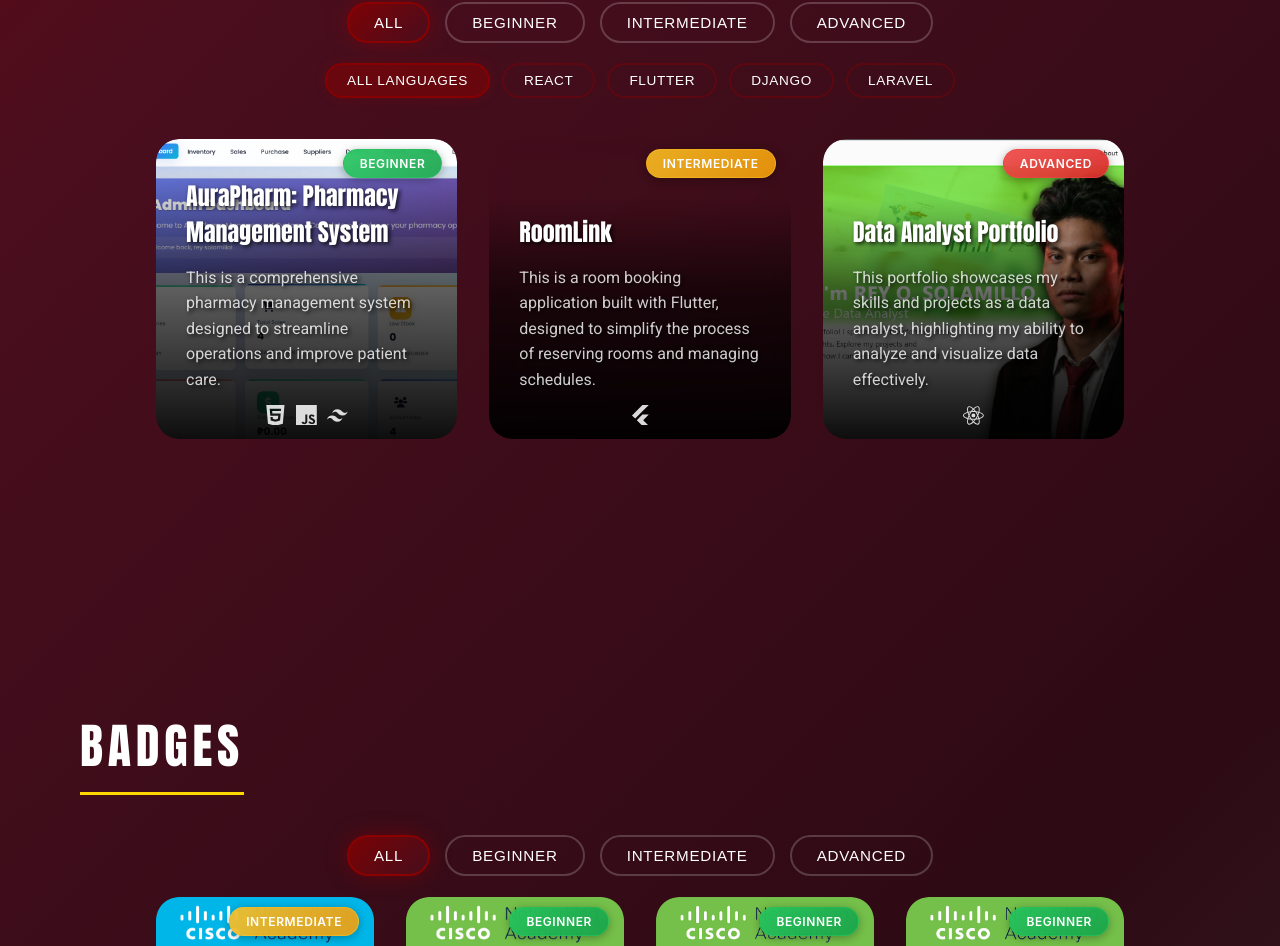
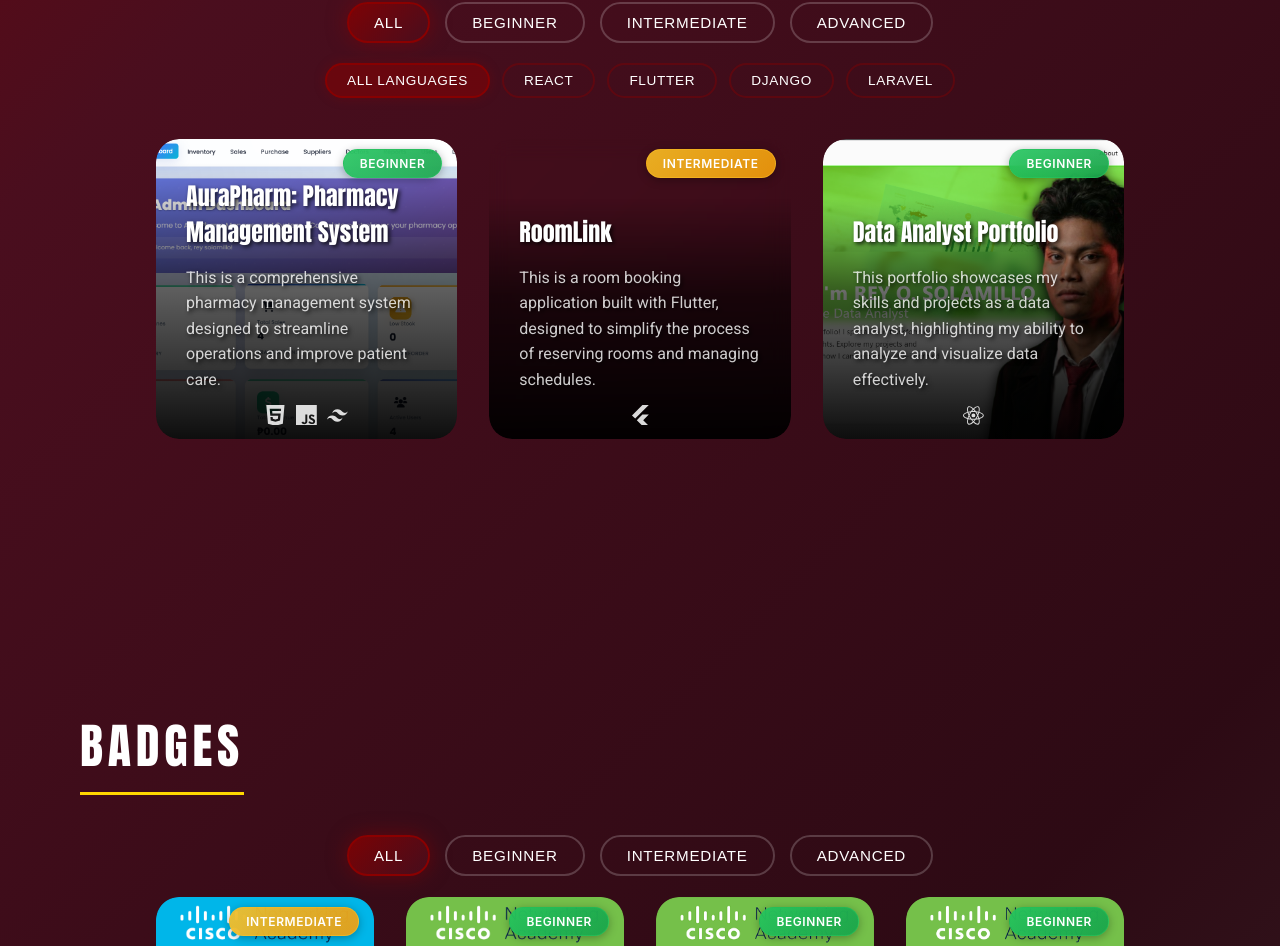
Before and after one commit to reysolamillo123/PortfolioRey, a React (Vite) app: page / in a window 1280 px wide. Shown: the part 1485-2431 px from the top of the page. Built offline with nearby package versions, Linux system fonts and the light colour scheme; a web font is replaced by a local one.

Commit message:
Fix Data Analyst Portfolio badge to beginner

```diff
--- a/App.jsx
+++ b/App.jsx
@@ -198,7 +198,7 @@ function App() {
             )}
             {(projectCategory === 'all' || projectCategory === 'intermediate') && (projectLanguage === 'all' || projectLanguage === 'flutter') && (
               <SpotlightCard spotlightColor="rgba(139, 0, 0, 0.3)">
-                <div className="project-card">
+                <div className="project-card" onClick={() => openModal(['https://picsum.photos/seed/roomlink1/1200/800', 'https://picsum.photos/seed/roomlink2/1200/800', 'https://picsum.photos/seed/roomlink3/1200/800'], 'RoomLink', 'This is a room booking application built with Flutter, designed to simplify the process of reserving rooms and managing schedules.')}>
                   <div className="card-image"></div>
                   <span className="difficulty-badge intermediate">Intermediate</span>
                   <div className="card-overlay">
@@ -211,11 +211,11 @@ function App() {
                 </div>
               </SpotlightCard>
             )}
-            {(projectCategory === 'all' || projectCategory === 'advanced') && (projectLanguage === 'all' || projectLanguage === 'laravel') && (
+            {(projectCategory === 'all' || projectCategory === 'beginner') && (projectLanguage === 'all' || projectLanguage === 'react') && (
               <SpotlightCard spotlightColor="rgba(139, 0, 0, 0.3)">
                 <div className="project-card" onClick={() => openModal([data1, data2, data3], 'Data Analyst Portfolio', 'This portfolio showcases my skills and projects as a data analyst, highlighting my ability to analyze and visualize data effectively.')}>
                   <div className="card-image" style={{ backgroundImage:  `url(${data1})` }}></div>
-                  <span className="difficulty-badge advanced">Advanced</span>
+                  <span className="difficulty-badge beginner">Beginner</span>
                   <div className="card-overlay">
                     <h3>Data Analyst Portfolio</h3>
                     <p>This portfolio showcases my skills and projects as a data analyst, highlighting my ability to analyze and visualize data effectively.</p>
```
Also changed, not shown: 2 other files (tests, documents, lock files or other folders).
